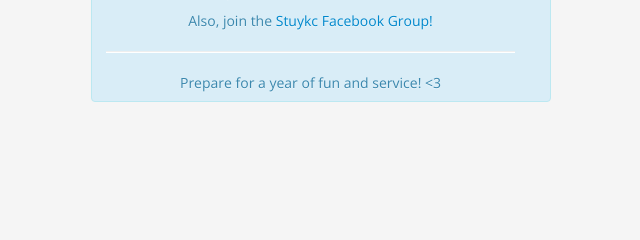
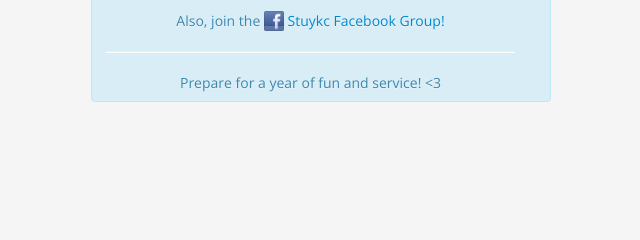
Before and after one commit to stuykc/join-stuykc, a Python web app: template join/templates/submit.html in a window 1280 px wide. Shown: the part 95-335 px from the top of the page, without its empty margins (319-959 px from the left). Run offline with Jinja, Linux system fonts and the light colour scheme; the template is opened without the code that fills it, so the values that code supplies are empty; some libraries are stand-ins or nearby versions.

Commit message:
Add Facebook logo to link

```diff
--- a/join/templates/submit.html
+++ b/join/templates/submit.html
@@ -4,7 +4,7 @@
     <div class="span6 offset3" id="submit-container" style="vertical-align:middle;">
         <div class="alert alert-info text-center">
             <p>Thanks for joining Stuyvesant Key Club! You will receive updates and information at {{ email }}!</p>
-            <p>Also, join the <a href="https://www.facebook.com/groups/stuykc/">Stuykc Facebook Group!</a></p>
+            <p>Also, join the <a href="https://www.facebook.com/groups/stuykc/"><img src="/images/facebook.png" style="width:20px; height:20px; vertical-align:top;" /> Stuykc Facebook Group!</a></p>
             <hr>
             Prepare for a year of fun and service! &lt;3
         </div>
```
Also changed, not shown: join/static/images/facebook.png (added).
